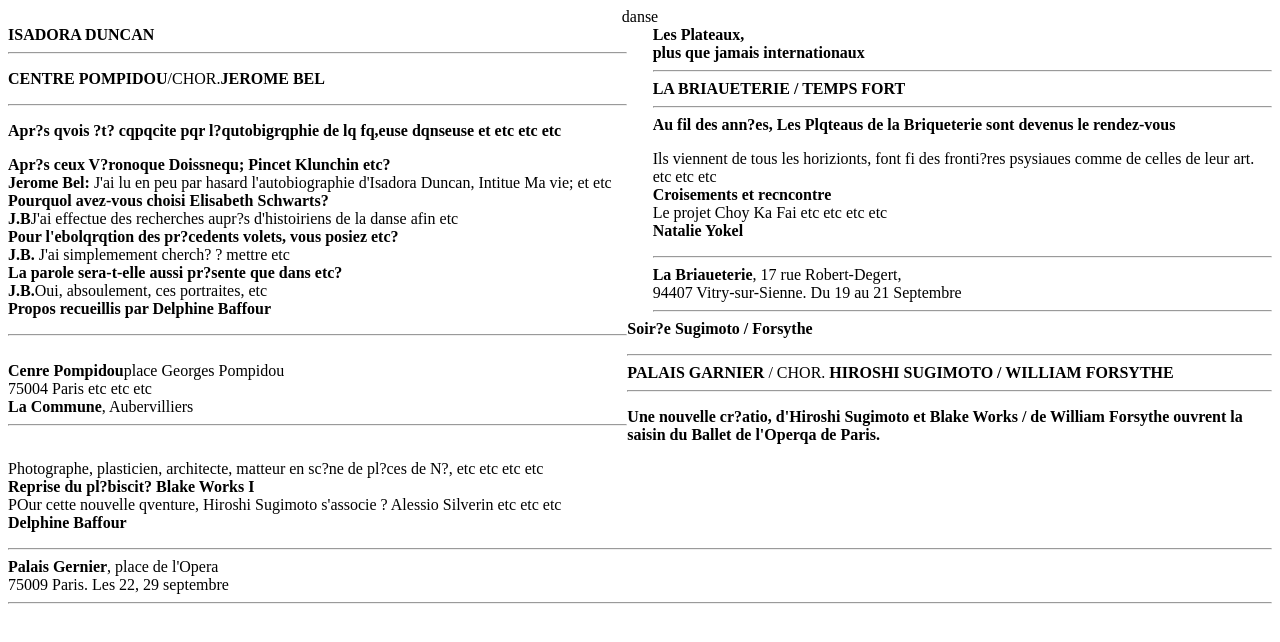
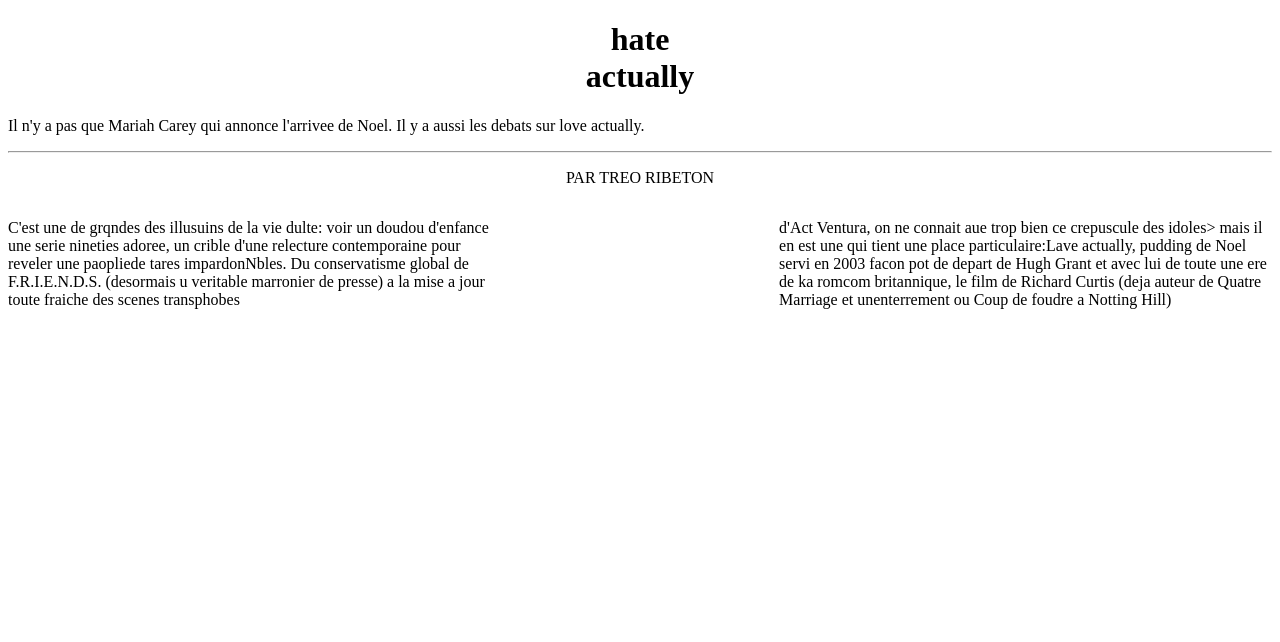
Before and after one commit to WebHeroSchool/homejournal, a plain HTML site: page index.html in a window 1280 px wide. Drawn offline with Linux system fonts and the light colour scheme.

Commit message:
file index.html changed

```diff
--- a/index.html
+++ b/index.html
@@ -1,52 +1,20 @@
 <!DOCTYPE html>
 <html>
-  <head>
-  <title>
-  </title>
-  <head><center>danse</center></</head>
-  <body>
-    <div style="float: left; width: 49%;"><article>
-      <head>
-     <b>ISADORA DUNCAN</b>
-     </head>
-     <hr>
-     <p><b>CENTRE POMPIDOU</b>/CHOR.<b>JEROME BEL</b>
-     <hr>
-    </p>
-     <p>
-     <b>Apr?s qvois ?t? cqpqcite pqr l?qutobigrqphie de lq fq,euse dqnseuse et etc etc etc</p>
-     <p><b>Apr?s ceux V?ronoque Doissnequ; Pincet Klunchin etc?<br>Jerome Bel:</b></b> J'ai lu en peu par hasard l'autobiographie d'Isadora Duncan, Intitue Ma vie; et etc<br><b>Pourquol avez-vous choisi Elisabeth Schwarts?<br>J.B</b>J'ai effectue des recherches aupr?s d'histoiriens de la danse afin etc<br><b>Pour l'ebolqrqtion des pr?cedents volets, vous posiez etc? <br>J.B.</b> J'ai simplemement cherch? ? mettre etc<br><b>La parole sera-t-elle aussi pr?sente que dans etc?<br>J.B.</b>Oui, absoulement, ces portraites, etc<br><b>Propos recueillis par Delphine Baffour</b>
-     </p>
-     <footer><hr><br><b>Cenre Pompidou</b>place Georges Pompidou<br>75004 Paris etc etc etc<br><b>La Commune</b>, Aubervilliers<hr></footer>
-      </article>
-  </div>
- <div style="float: right; width: 49%;">
- <article>
-   <head>
- <b><centre> Les Plateaux,<br>plus que jamais internationaux</centre></b>
- </head>
- <hr>
- <b> LA BRIAUETERIE / TEMPS FORT</b>
- <hr>
-<b>Au fil des ann?es, Les Plqteaus de la Briqueterie sont devenus le rendez-vous</b>
+<h1><center>hate <br>actually</center></h1>
+<article>
 <p>
-Ils viennent de tous les horizionts, font fi des fronti?res psysiaues comme de celles de leur art. etc etc etc<br><b>Croisements et recncontre</b><br>Le projet Choy Ka Fai etc etc etc etc <br><b>Natalie Yokel</b>
+Il n'y a pas que Mariah Carey qui annonce l'arrivee de Noel. Il y a aussi les debats sur love actually.</p>
+<hr></hr>
+<p><center> PAR TREO RIBETON</center></p>
+<div style="float: left; width: 39%;">
+<p>
+C'est une de grqndes des illusuins de la vie dulte: voir un doudou d'enfance une serie nineties adoree, un crible d'une relecture contemporaine pour reveler une paopliede tares impardonNbles. Du conservatisme global de F.R.I.E.N.D.S. (desormais u veritable marronier de presse) a la mise a jour toute fraiche des scenes transphobes
 </p>
-<footer><hr><b>La Briaueterie</b>, 17 rue Robert-Degert,<br>94407 Vitry-sur-Sienne. Du 19 au 21 Septembre<hr></footer>
- </article>
-  </div>
-  <div>
-  <article>
-    <head>
-    <b>Soir?e Sugimoto / Forsythe</b>
-    </head>
-    <p>
-    <hr><b>PALAIS GARNIER</b> / CHOR. <b> HIROSHI SUGIMOTO / WILLIAM FORSYTHE</b><hr>
-    </p>
-    <p><b>Une nouvelle cr?atio, d'Hiroshi Sugimoto et Blake Works / de William Forsythe ouvrent la saisin du Ballet de l'Operqa de Paris.</b></p>
-    <p>
-    Photographe, plasticien, architecte, matteur en sc?ne de pl?ces de N?, etc etc etc etc <br><b>Reprise du pl?biscit? Blake Works I</b><br>POur cette nouvelle qventure, Hiroshi Sugimoto s'associe ? Alessio Silverin etc etc etc <br><b>Delphine Baffour</b></p>
-    <footer><hr> <b>Palais Gernier</b>, place de l'Opera<br>75009 Paris. Les 22, 29 septembre <hr></footer>
-  </article>
-  </div>
- </html>
+</div>
+<div style="float: right; width: 39%;">
+<p>
+d'Act Ventura, on ne connait aue trop bien ce crepuscule des idoles> mais il en est une qui tient une place particulaire:Lave actually, pudding de Noel servi en 2003 facon pot de depart de Hugh Grant et avec lui de toute une ere de ka romcom britannique, le film de Richard Curtis (deja auteur de Quatre Marriage et unenterrement ou Coup de foudre a Notting Hill)
+</p>
+</div>
+</article>
+</html>
```
